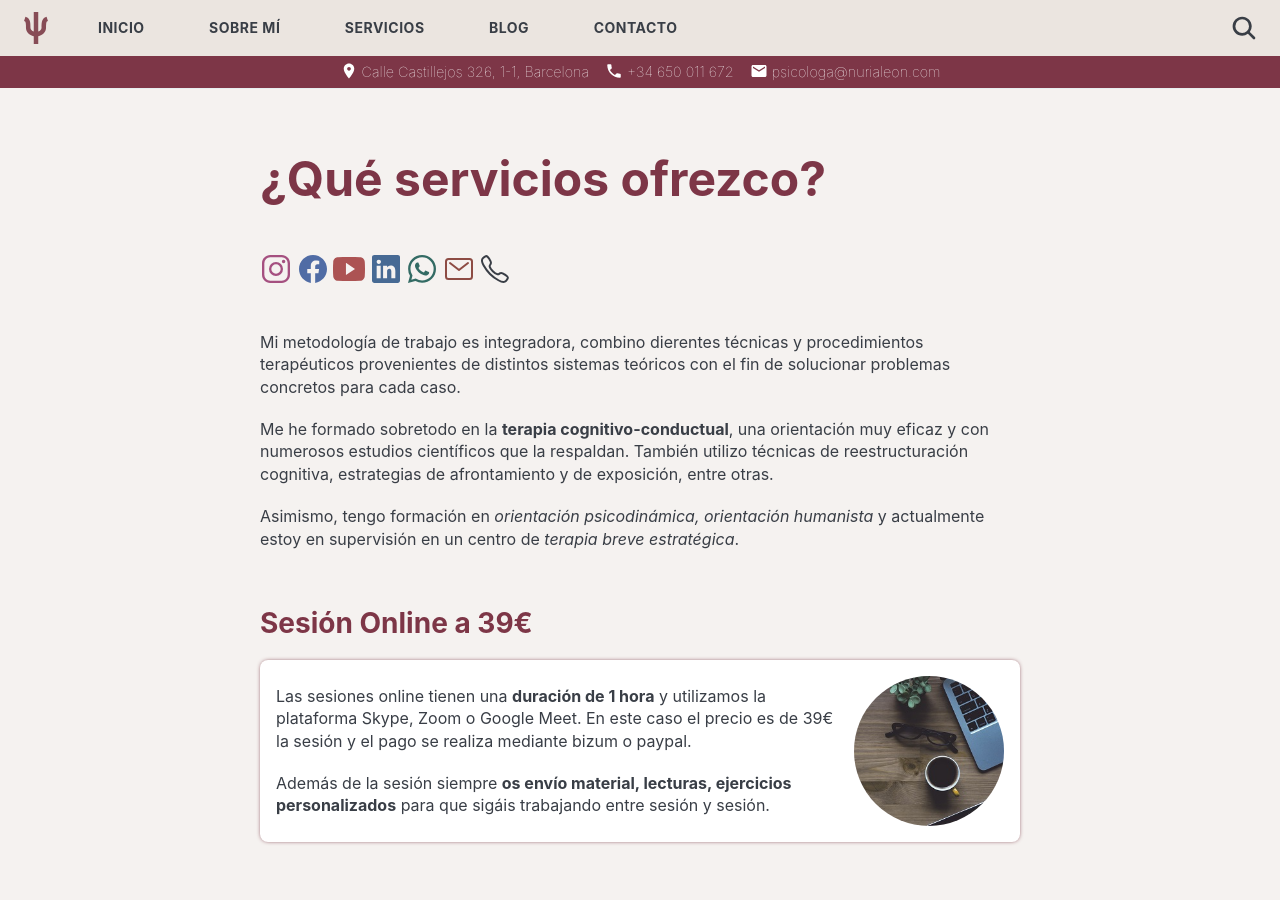
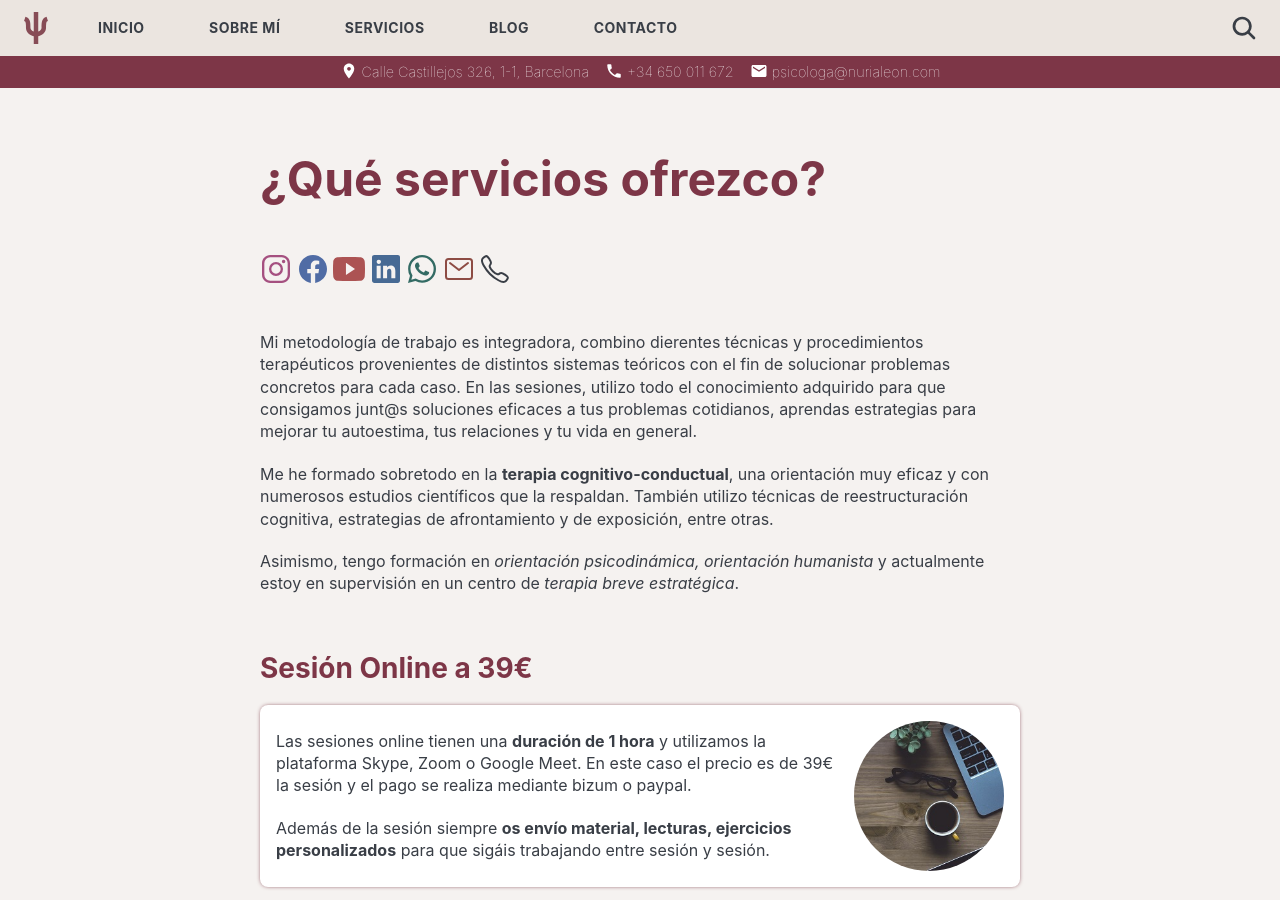
Before and after one commit to nurialeonsallent/nurialeon.com, a Jekyll site: the page built from _pages/servicios.md, in a window 1280 px wide and 900 px high. Built offline with Jekyll 4.4.1, drawn with Linux system fonts in a browser that asks for light colours.

Commit message:
soluciones creativas

```diff
--- a/_pages/servicios.md
+++ b/_pages/servicios.md
@@ -8,11 +8,13 @@ permalink: /servicios/
     {% include contact-link.html %}
 </div>
 
-Mi metodología de trabajo es integradora, combino dierentes técnicas y procedimientos terapéuticos provenientes de distintos sistemas teóricos con el fin de solucionar problemas concretos para cada caso.
+Mi metodología de trabajo es integradora, combino dierentes técnicas y procedimientos terapéuticos provenientes de distintos sistemas teóricos con el fin de solucionar problemas concretos para cada caso. En las sesiones, utilizo todo el conocimiento adquirido para que consigamos junt@s soluciones eficaces a tus problemas cotidianos, aprendas estrategias para mejorar tu autoestima, tus relaciones y tu vida en general.
 
 Me he formado sobretodo en la **terapia cognitivo-conductual**, una orientación muy eficaz y con numerosos estudios científicos que la respaldan. También utilizo técnicas de reestructuración cognitiva, estrategias de afrontamiento y de exposición, entre otras.
 
 Asimismo, tengo formación en *orientación psicodinámica, orientación humanista* y actualmente estoy en supervisión en un centro de *terapia breve estratégica*.
+
+
 
 ## Sesión Online a 39€
 
```
